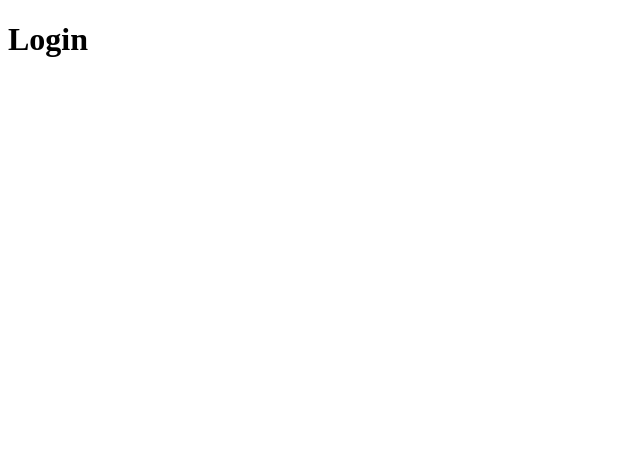
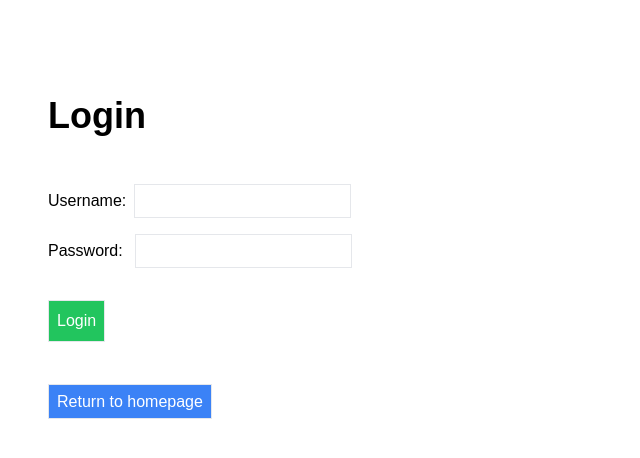
Before and after one commit to briantam23/notebook-app, a Next.js app in the folder client/: page /auth in a window 1280 px wide. Shown: the top 458 px of the page, without its empty margins (0-640 px from the left). Built offline with nearby package versions, Linux system fonts and the light colour scheme.

Commit message:
Add auth page

```diff
--- a/client/src/app/page.tsx
+++ b/client/src/app/page.tsx
@@ -1,5 +1,6 @@
 'use client';
 import React, { useState } from 'react';
+import Link from 'next/link';
 import Canvas from '@/components/Canvas';
 import NoteBook from '@/components/Notebook';
 import ExportButton from '@/components/ExportButton';
@@ -14,12 +15,13 @@ const App = () => {
 
     return (
         <div className={isDarkMode ? 'dark' : ''}>
-            <div className={`px-12 pt-16 pb-12 sm:px-12 lg:pt-24 dark:bg-gray-900 dark:text-white bg-white text-black'}`}>
+            <div className='px-12 pt-16 pb-12 sm:px-12 lg:pt-24 dark:bg-gray-900 dark:text-white bg-white text-black'>
                 <div className='flex pb-12' style={{ justifyContent: 'space-between' }}>
                     <h1 className='text-4xl font-extrabold' style={{ alignContent: 'center' }}>Notebook App</h1>
                     <div>
                         <button className='p-4' onClick={toggleTheme}>Toggle Theme</button>
                         <ExportButton />
+                        <Link className='p-4' href="/auth">Account</Link>
                     </div>
                 </div>
                 <div className='flex' style={{ justifyContent: 'space-between' }}>
--- a/client/src/pages/auth.tsx
+++ b/client/src/pages/auth.tsx
@@ -1,5 +1,79 @@
-export default function Auth() {
+import "@/app/globals.css";
+import React, { useState } from 'react';
+import Link from 'next/link'
+
+
+const Auth = () => {
+    const [username, setUsername] = useState('');
+    const [password, setPassword] = useState('');
+    const [isLoggedIn, setIsLoggedIn] = useState(false);
+    const [errorMsg, setErrorMsg] = useState('');
+
+    const handleChange = (event, type) => {
+        if (type === 'username') {
+            setUsername(event.target.value);
+        } else if (type === 'password') {
+            setPassword(event.target.value);
+        }
+    };
+
+    const handleLogin = (event) => {
+        event.preventDefault();
+
+        if (username === 'foo' && password === 'bar') {
+            setIsLoggedIn(true);
+            setErrorMsg('');
+        } else {
+            setIsLoggedIn(false);
+            setErrorMsg('Invalid username and/or password.');
+        }
+    };
+
+    const handleLogout = () => {
+        setIsLoggedIn(false);
+        setUsername('');
+        setPassword('');
+    };
+
     return (
-        <h1>Login</h1>
-    )
+        <div className='px-12 pt-16 pb-12 sm:px-12 lg:pt-24 dark:bg-gray-900 dark:text-white bg-white text-black'>
+            <h1 className='text-4xl pb-12 font-extrabold'>Login</h1>
+            {
+                isLoggedIn ? (
+                    <>
+                        <p className='text-2xl mb-8'>Hello, {username}!</p>
+                        <button className='p-2 border bg-red-500 text-white mt-4 mb-4' onClick={handleLogout}>Logout</button>
+                    </>
+                ) : (
+                    <form onSubmit={handleLogin}>
+                        <div className='mb-4'>
+                            <label htmlFor='username'>Username:</label>
+                            <input
+                                className='border ml-2 p-1'
+                                type='text'
+                                value={username}
+                                onChange={(e) => handleChange(e, 'username')}
+                            />
+                        </div>
+                        <div className='mb-4'>
+                            <label htmlFor='password'>Password:</label>
+                            <input
+                                className='border ml-3 p-1'
+                                type='password'
+                                value={password}
+                                onChange={(e) => handleChange(e, 'password')}
+                            />
+                        </div>
+                        { errorMsg && <p style={{ color: 'red' }}>{errorMsg}</p> }
+                        <button className='p-2 border bg-green-500 text-white mt-4 mb-4' type='submit'>Login</button>
+                    </form>
+                )
+            }
+            <div className='mt-8'>
+                <Link className='p-2 border bg-blue-500 text-white mb-4' href='/'>Return to homepage</Link>
+            </div>
+        </div>
+    );
 }
+
+export default Auth;
```
